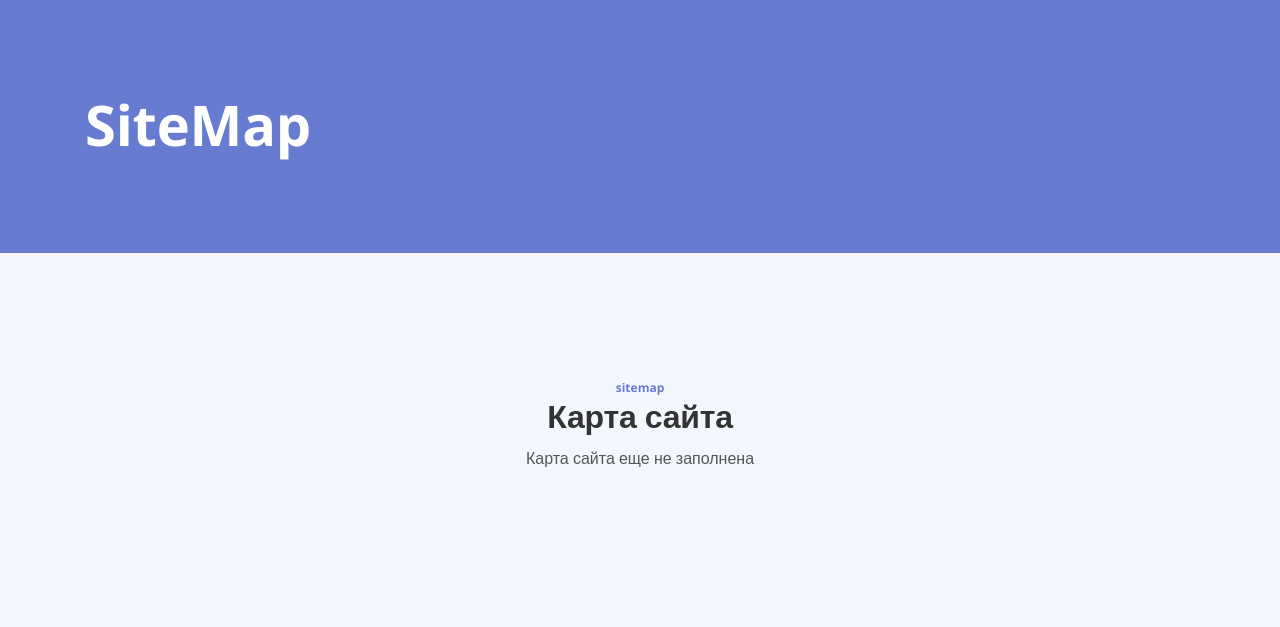
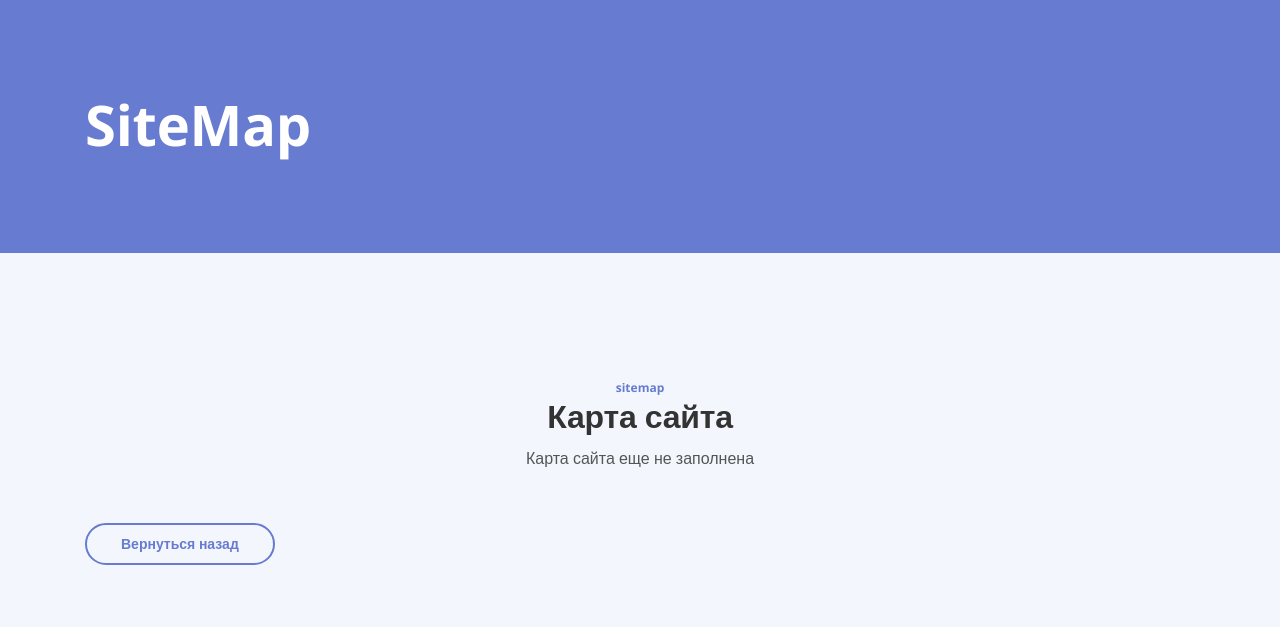
Before and after one commit to GregoryBale/ArmenianBeadsFlower.github.io, a plain HTML site: page sitemap.html in a window 1280 px wide. Shown: the part 173-800 px from the top of the page. Drawn offline with nearby package versions, Linux system fonts and the light colour scheme.

Commit message:
Update sitemap.html

```diff
--- a/sitemap.html
+++ b/sitemap.html
@@ -54,6 +54,7 @@ SiteMap</h1>
                     <div class="above-heading">sitemap</div>
                     <h2 class="h2-heading">Карта сайта</h2>
                     <p class="p-heading">Карта сайта еще не заполнена</p>
+<a class="btn-outline-reg" href="index.html">Вернуться назад</a>
 </div>
             </div>
                                     </div>
```
